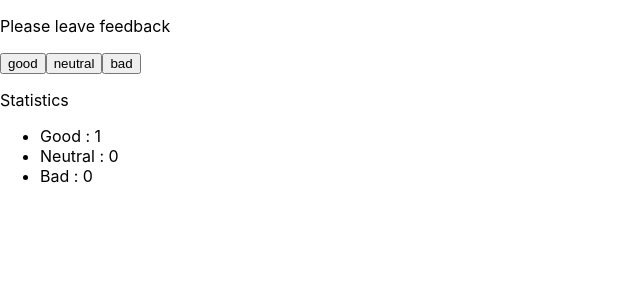
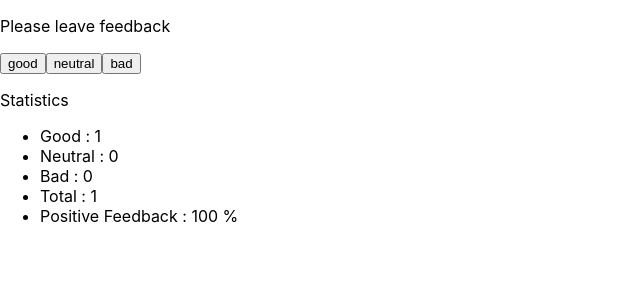
Before and after one commit to katerynachu/goit-react-hw-02-feedback, a React (Create React App) app: page / in a window 1280 px wide. Both pictures are taken after a click on the button "good". Shown: the top 300 px of the page, without its empty margins (0-640 px from the left). Built offline with nearby package versions, Linux system fonts and the light colour scheme.

Commit message:
add task-2

```diff
--- a/src/components/App.jsx
+++ b/src/components/App.jsx
@@ -1,29 +1,57 @@
-import { Component } from "react";
-import { FeedbackButton } from "./FeedbackButton/FeedbackButton";
-import { FeedbackBoard } from "./FeedbackBoard/FeedbackBoard";
-class App extends Component  {
-
+import { Component } from 'react';
+import { FeedbackButton } from './FeedbackButton/FeedbackButton';
+import { FeedbackBoard } from './FeedbackBoard/FeedbackBoard';
+class App extends Component {
   state = {
     good: 0,
     neutral: 0,
-    bad: 0
-  }
-  updateFeedback = (key) => {
-    this.setState((prevState) => ({
+    bad: 0,
+  };
+  updateFeedback = key => {
+    this.setState(prevState => ({
       [key]: prevState[key] + 1,
     }));
+  };
+  countTotalFeedback = () => {
+    const { good, neutral, bad } = this.state;
+    return good + neutral + bad;
+  };
+  countPositiveFeedbackPercentage = () => {
+    const { good } = this.state;
+    const total = this.countTotalFeedback();
+    const result = total === 0 ? 0 : (good / total) * 100;
+    return Math.round(result);
+  };
+  render() {
+    const total = this.countTotalFeedback();
+    return (
+      <div>
+        <p>Please leave feedback</p>
+        <FeedbackButton
+          onClick={() => this.updateFeedback('good')}
+          name={'good'}
+        />
+        <FeedbackButton
+          onClick={() => this.updateFeedback('neutral')}
+          name={'neutral'}
+        />
+        <FeedbackButton
+          onClick={() => this.updateFeedback('bad')}
+          name={'bad'}
+        />
+        {total > 0 ? (
+          <FeedbackBoard
+            percent={this.countPositiveFeedbackPercentage()}
+            total={this.countTotalFeedback()}
+            good={this.state.good}
+            neutral={this.state.neutral}
+            bad={this.state.bad}
+          />
+        ) : (
+          <p>no feedback given</p>
+        )}{' '}
+      </div>
+    );
   }
-  render() {
-    return(
-      <div>
-   <p>Please leave feedback</p>
-      <FeedbackButton onClick={() => this.updateFeedback('good')} name={'good'}/>
-      <FeedbackButton  onClick={() => this.updateFeedback('neutral')}  name={'neutral'}/>
-      <FeedbackButton  onClick={() => this.updateFeedback('bad')}   name={'bad'}/>
-      <FeedbackBoard good={this.state.good} neutral={this.state.neutral} bad={this.state.bad}/>
-    </div>
-    )
-  }
-
 }
 export default App;
--- a/src/components/FeedbackBoard/FeedbackBoard.jsx
+++ b/src/components/FeedbackBoard/FeedbackBoard.jsx
@@ -1,4 +1,5 @@
-export const FeedbackBoard = ({good,bad,neutral}) => {
+export const FeedbackBoard = ({good,bad,neutral,total,percent}) => {
+    // const total = good + bad + neutral;
     return(
        <>
        <p>Statistics</p>
@@ -6,6 +7,8 @@ export const FeedbackBoard = ({good,bad,neutral}) => {
         <li>Good : {good}</li>
         <li>Neutral : {neutral}</li>
         <li>Bad : {bad}</li>
+        <li>Total : {total}</li>
+        <li>Positive Feedback : {percent} %</li>
     </ul>
        </>
     )
```
